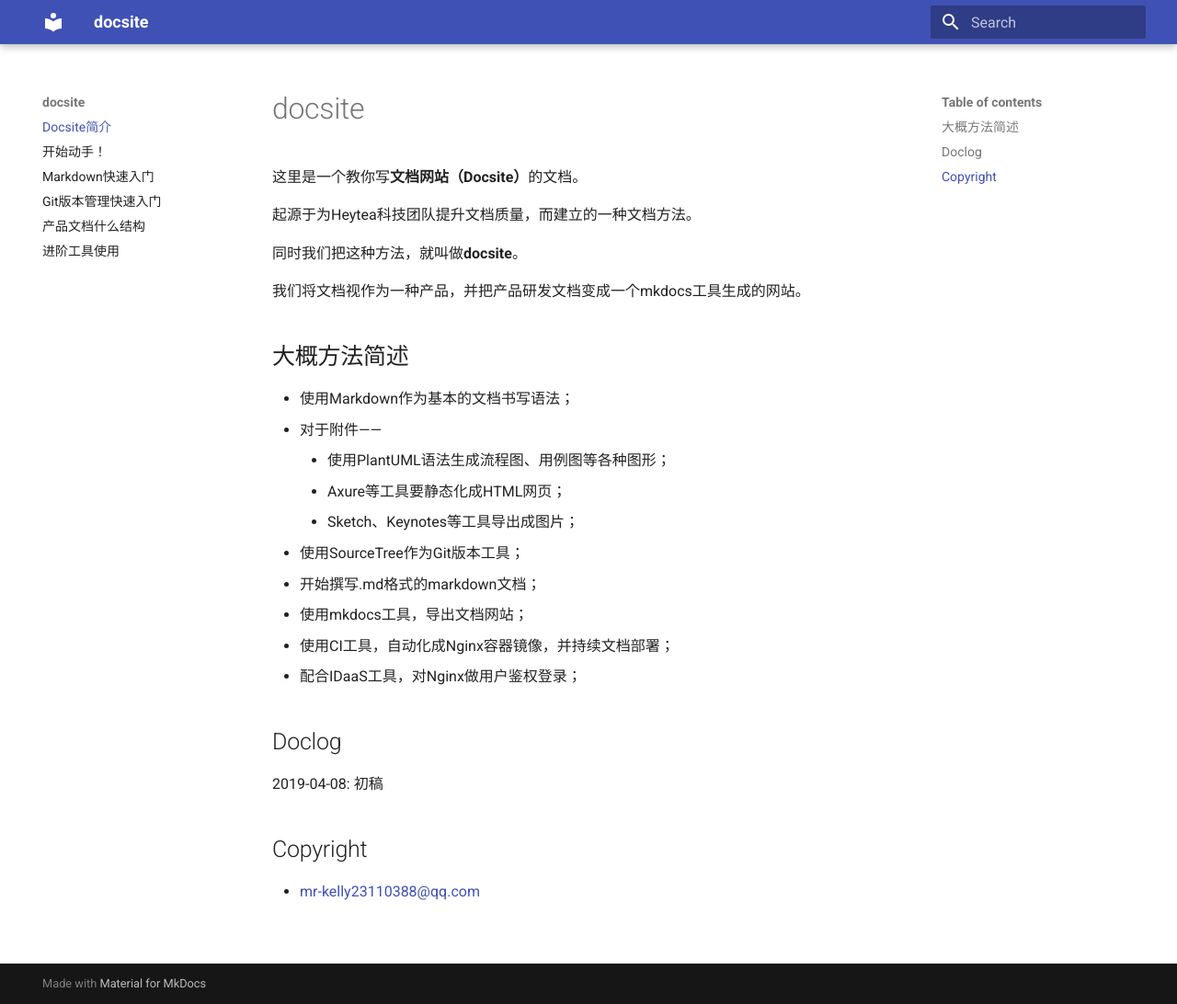
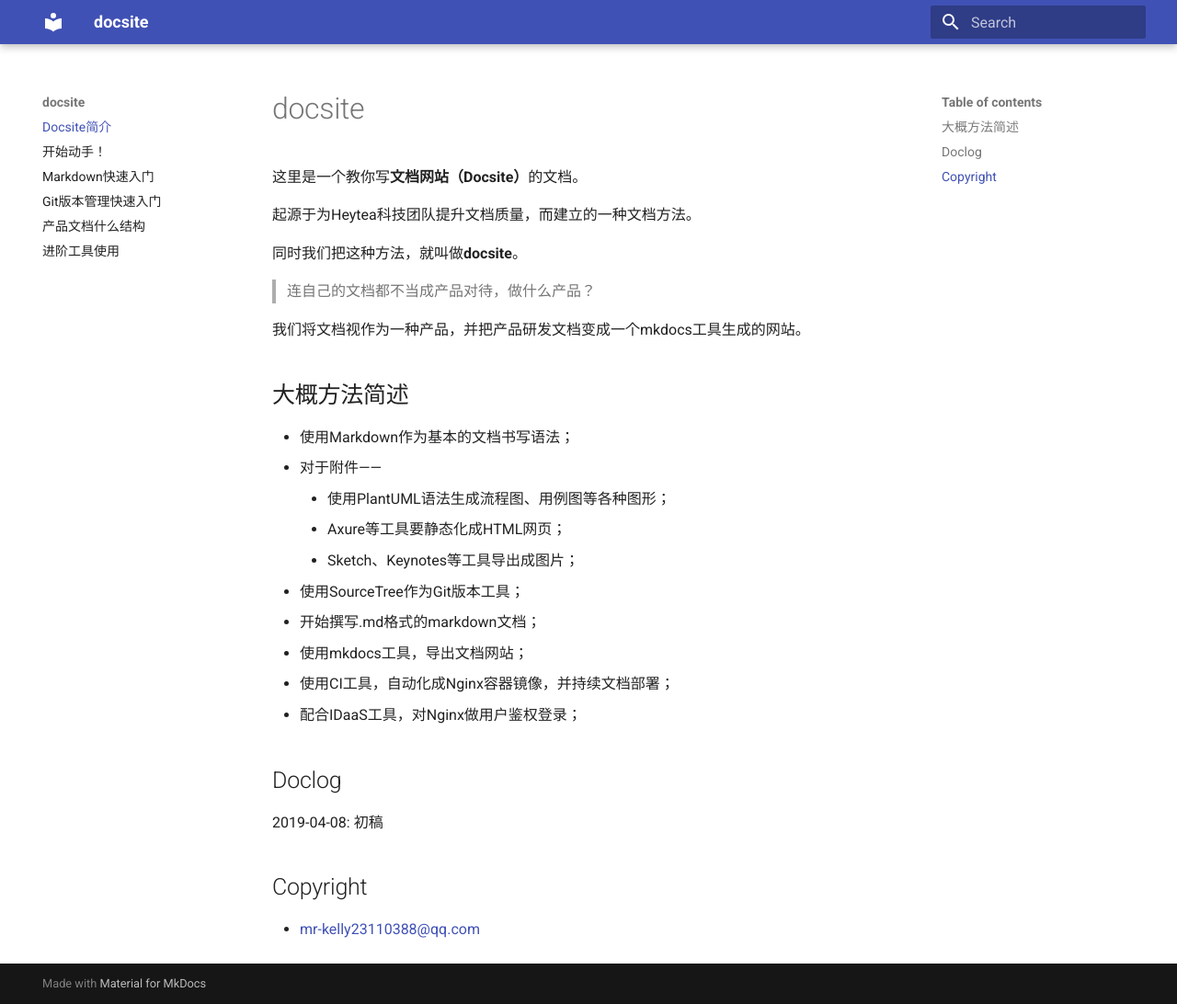
Before and after one commit to heytea/docsite, an MkDocs documentation site: the page built from docs/index.md, in a window 1280 px wide and 1092 px high. Shown: the whole window at 92% size. Built offline with MkDocs 1.6.1 and Material for MkDocs 9.7.7, drawn with Linux system fonts in a browser that asks for light colours.

Commit message:
Update index.md

```diff
--- a/docs/index.md
+++ b/docs/index.md
@@ -5,6 +5,8 @@
 起源于为Heytea科技团队提升文档质量，而建立的一种文档方法。
 
 同时我们把这种方法，就叫做**docsite**。
+
+> 连自己的文档都不当成产品对待，做什么产品？
 
 我们将文档视作为一种产品，并把产品研发文档变成一个mkdocs工具生成的网站。
 
```
